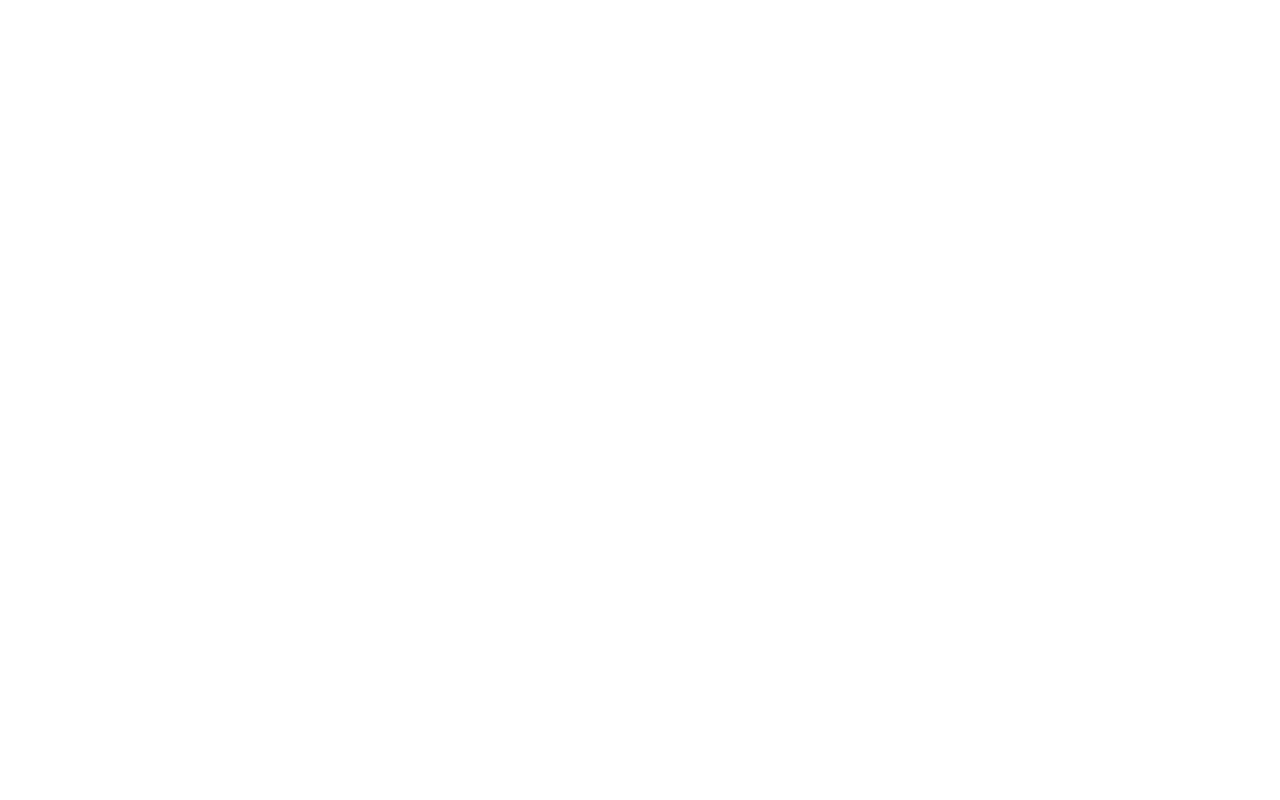
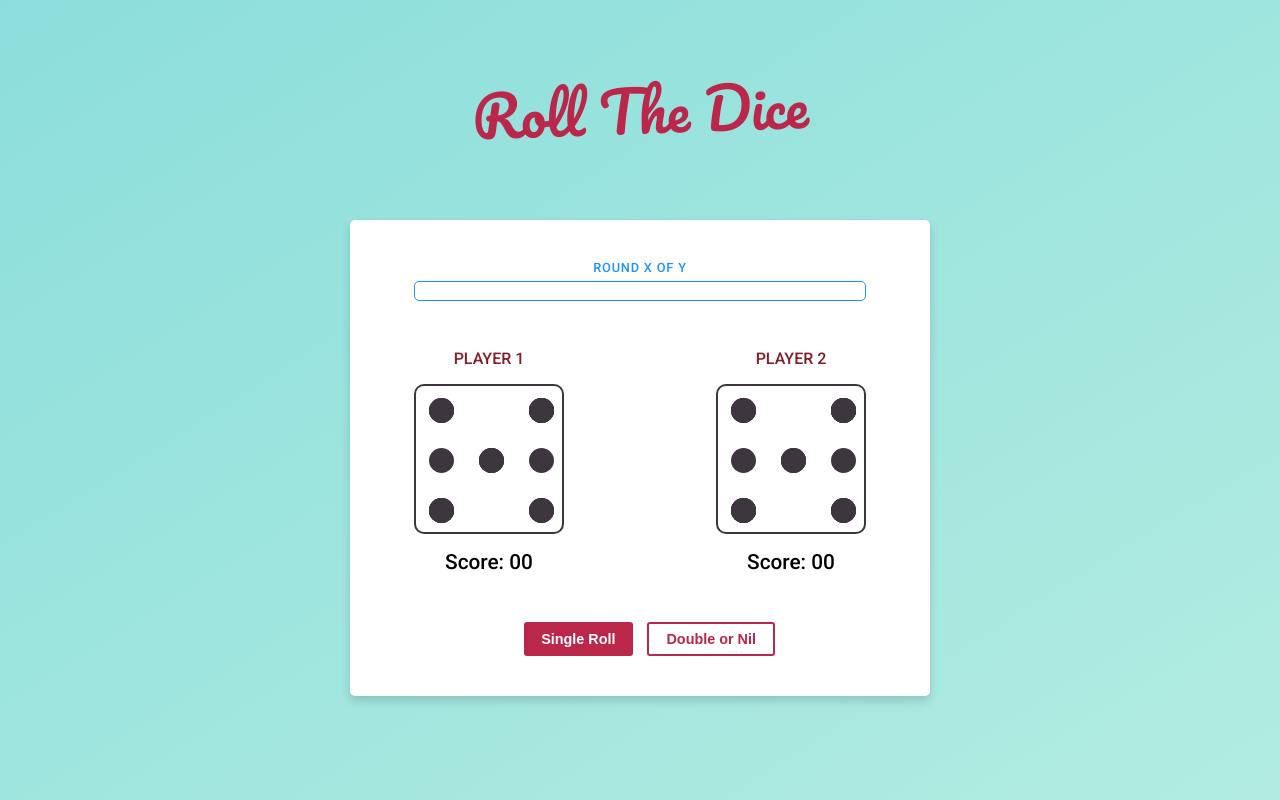
Before and after one commit to catarina-mcs/roll-the-dice, a website: page src/index.html in a window 1280 px wide. Drawn offline with Linux system fonts and the light colour scheme.

Commit message:
Write HTML and CSS

```diff
--- a/src/index.html
+++ b/src/index.html
@@ -4,10 +4,113 @@
         <meta charset="UTF-8" />
         <meta http-equiv="X-UA-Compatible" content="IE=edge" />
         <meta name="viewport" content="width=device-width, initial-scale=1.0" />
+        <link
+            href="https://fonts.googleapis.com/css2?family=Pacifico&family=Roboto:wght@500;600&display=swap"
+            rel="stylesheet"
+        />
         <link rel="stylesheet" href="./styles/styles.css" />
         <title>Roll The Dice</title>
     </head>
     <body>
+        <header>
+            <h1>Roll The Dice</h1>
+        </header>
+        <div class="game-area">
+            <div class="progress">
+                <p class="rounds">
+                    Round <span id="current-round">x</span> of
+                    <span id="total-rounds">y</span>
+                </p>
+                <div class="progress-bar"></div>
+            </div>
+            <div class="player1">
+                <p class="player-id">Player 1</p>
+
+                <div class="dice">
+                    <div class="dice1">
+                        <div class="dot position5"></div>
+                    </div>
+                    <div class="dice1">
+                        <div class="dot position3"></div>
+                        <div class="dot position7"></div>
+                    </div>
+                    <div class="dice1">
+                        <div class="dot position3"></div>
+                        <div class="dot position5"></div>
+                        <div class="dot position7"></div>
+                    </div>
+                    <div class="dice1">
+                        <div class="dot position1"></div>
+                        <div class="dot position3"></div>
+                        <div class="dot position7"></div>
+                        <div class="dot position9"></div>
+                    </div>
+                    <div class="dice1">
+                        <div class="dot position1"></div>
+                        <div class="dot position3"></div>
+                        <div class="dot position5"></div>
+                        <div class="dot position7"></div>
+                        <div class="dot position9"></div>
+                    </div>
+                    <div class="dice1">
+                        <div class="dot position1"></div>
+                        <div class="dot position3"></div>
+                        <div class="dot position4"></div>
+                        <div class="dot position6"></div>
+                        <div class="dot position7"></div>
+                        <div class="dot position9"></div>
+                    </div>
+                </div>
+
+                <p class="score">Score: <span id="scoreP1">00</span></p>
+            </div>
+
+            <div class="player2">
+                <p class="player-id">Player 2</p>
+
+                <div class="dice">
+                    <div class="dice2">
+                        <div class="dot position5"></div>
+                    </div>
+                    <div class="dice2">
+                        <div class="dot position3"></div>
+                        <div class="dot position7"></div>
+                    </div>
+                    <div class="dice2">
+                        <div class="dot position3"></div>
+                        <div class="dot position5"></div>
+                        <div class="dot position7"></div>
+                    </div>
+                    <div class="dice2">
+                        <div class="dot position1"></div>
+                        <div class="dot position3"></div>
+                        <div class="dot position7"></div>
+                        <div class="dot position9"></div>
+                    </div>
+                    <div class="dice2">
+                        <div class="dot position1"></div>
+                        <div class="dot position3"></div>
+                        <div class="dot position5"></div>
+                        <div class="dot position7"></div>
+                        <div class="dot position9"></div>
+                    </div>
+                    <div class="dice2">
+                        <div class="dot position1"></div>
+                        <div class="dot position3"></div>
+                        <div class="dot position4"></div>
+                        <div class="dot position6"></div>
+                        <div class="dot position7"></div>
+                        <div class="dot position9"></div>
+                    </div>
+                </div>
+
+                <p class="score">Score: <span id="scoreP2">00</span></p>
+            </div>
+            <button class="btn btn-main" id="btn-single">Single Roll</button>
+            <button class="btn btn-secondary" id="btn-double">
+                Double or Nil
+            </button>
+        </div>
         <script src="./scripts/index.js"></script>
     </body>
 </html>
--- a/src/styles/styles.css
+++ b/src/styles/styles.css
@@ -0,0 +1,174 @@
+* {
+    margin: 0;
+    padding: 0;
+    box-sizing: border-box;
+}
+
+body {
+    background: linear-gradient(to bottom right, #8cdedc 0%, #b2ece1 100%);
+    font-family: 'Roboto';
+    height: 100vh;
+    text-align: center;
+}
+
+header {
+    padding: 1em;
+}
+
+h1 {
+    font-family: 'Pacifico', cursive;
+    font-weight: 400;
+    font-size: 3.5rem;
+    color: #ba274a;
+    padding: 0.8em 0;
+    transform: rotate(-2deg);
+}
+
+.game-area {
+    background-color: #ffffff;
+    max-width: 580px;
+    margin: 0 auto;
+    padding: 2.5em 4em;
+    display: grid;
+    justify-items: center;
+    grid-template: repeat(3, auto) / repeat(2, auto);
+    border-radius: 5px;
+    box-shadow: 0px 5px 10px rgba(0, 0, 0, 0.15);
+}
+
+/* --- Progress Bar --- */
+
+.progress {
+    grid-column: 1 / -1;
+    justify-self: stretch;
+}
+
+.rounds {
+    text-transform: uppercase;
+    color: #2191fb;
+    font-weight: 400;
+    font-size: 0.8rem;
+    letter-spacing: 0.8px;
+    margin-bottom: 0.5em;
+}
+
+.progress-bar {
+    width: 100%;
+    height: 20px;
+    border: 1px solid #2191fb;
+    border-radius: 5px;
+}
+
+/* --- Players --- */
+
+.player1,
+.player2 {
+    margin: 3em 0;
+}
+
+.player1 {
+    justify-self: start;
+}
+
+.player2 {
+    justify-self: end;
+}
+
+.player-id {
+    font-weight: 500;
+    font-size: 1rem;
+    text-transform: uppercase;
+    color: #841c26;
+}
+
+.score {
+    font-weight: 500;
+    font-size: 1.3rem;
+}
+
+/* Dices */
+
+.dice {
+    width: 150px;
+    height: 150px;
+    margin: 1em 0;
+    position: relative;
+    border: 2px solid #3e363f;
+    border-radius: 10px;
+}
+
+.dice1,
+.dice2 {
+    width: 150px;
+    height: 150px;
+    position: absolute;
+    top: 0;
+    display: grid;
+    align-items: center;
+    justify-items: center;
+    grid-template: repeat(3, 1fr) / repeat(3, 1fr);
+    grid-template-areas:
+        'p1 p2 p3'
+        'p4 p5 p6'
+        'p7 p8 p9';
+}
+
+.dot {
+    width: 25px;
+    height: 25px;
+    background-color: #3e363f;
+    border-radius: 50%;
+}
+
+.position1 {
+    grid-area: p1;
+}
+
+.position3 {
+    grid-area: p3;
+}
+
+.position4 {
+    grid-area: p4;
+}
+
+.position5 {
+    grid-area: p5;
+}
+
+.position6 {
+    grid-area: p6;
+}
+
+.position7 {
+    grid-area: p7;
+}
+
+.position9 {
+    grid-area: p9;
+}
+
+/* --- Buttons --- */
+
+.btn {
+    font-size: 0.9rem;
+    font-weight: 600;
+    padding: 0.5em 1.2em;
+    border-radius: 3px;
+}
+
+.btn-main {
+    background-color: #ba274a;
+    color: white;
+    border: none;
+    justify-self: end;
+    margin-right: 0.5em;
+}
+
+.btn-secondary {
+    background-color: white;
+    border: 2px solid #ba274a;
+    color: #ba274a;
+    justify-self: start;
+    margin-left: 0.5em;
+}
```
